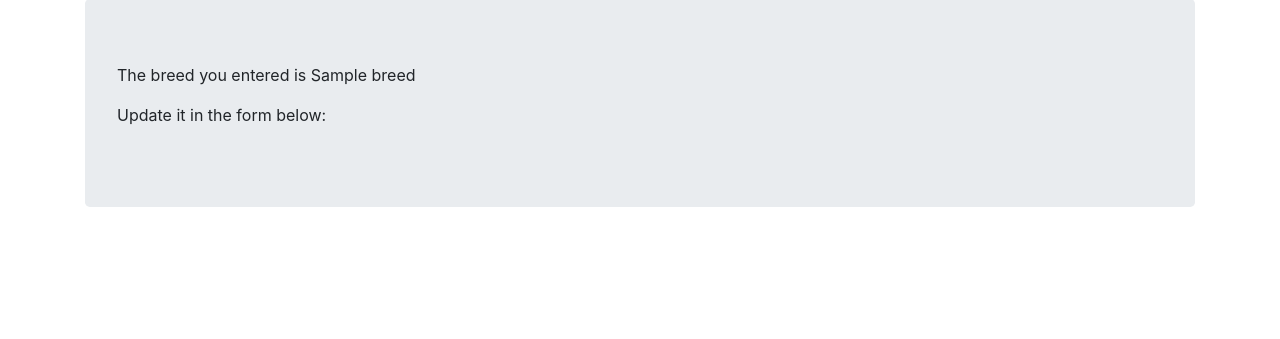
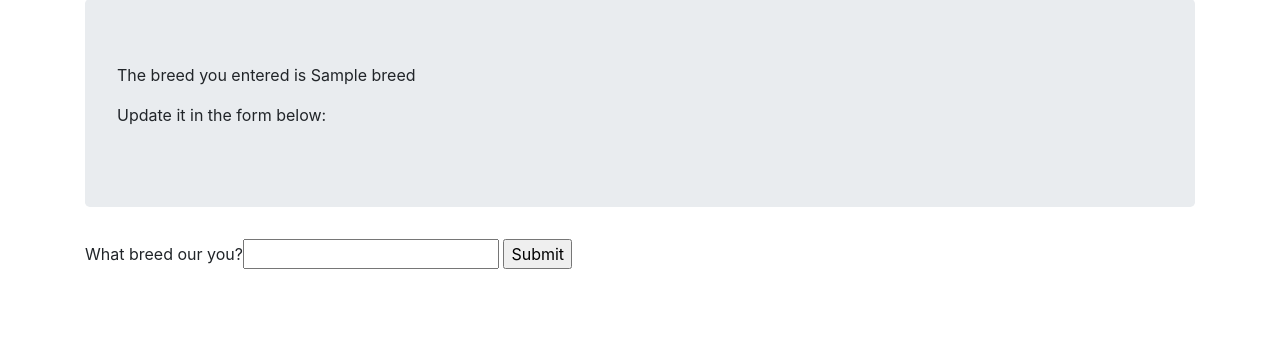
Before and after one commit to ghigbie/flask-wtforms, a Flask app: template templates/result.html in a window 1280 px wide. Shown: the part 129-468 px from the top of the page. Run offline with Flask 2, Linux system fonts and the light colour scheme; the template is opened without the code that fills it: values that come from a table or form of the project are taken from there, most other values are stand-ins (such as "Sample title", 1, 10 or a date in 2020); some libraries are stand-ins or nearby versions.

Commit message:
Add form to tempalte

```diff
--- a/templates/result.html
+++ b/templates/result.html
@@ -7,4 +7,10 @@
         <p>Update it in the form below: </p>
         {% endif %}
     </div>
+    <form action=""
+          method="POST">
+          {{ form.hidden_tag() }}
+          {{ form.breed.label }}{{ form.breed() }}
+          {{ form.submit() }}
+    </form>
 {% endblock %}
```
